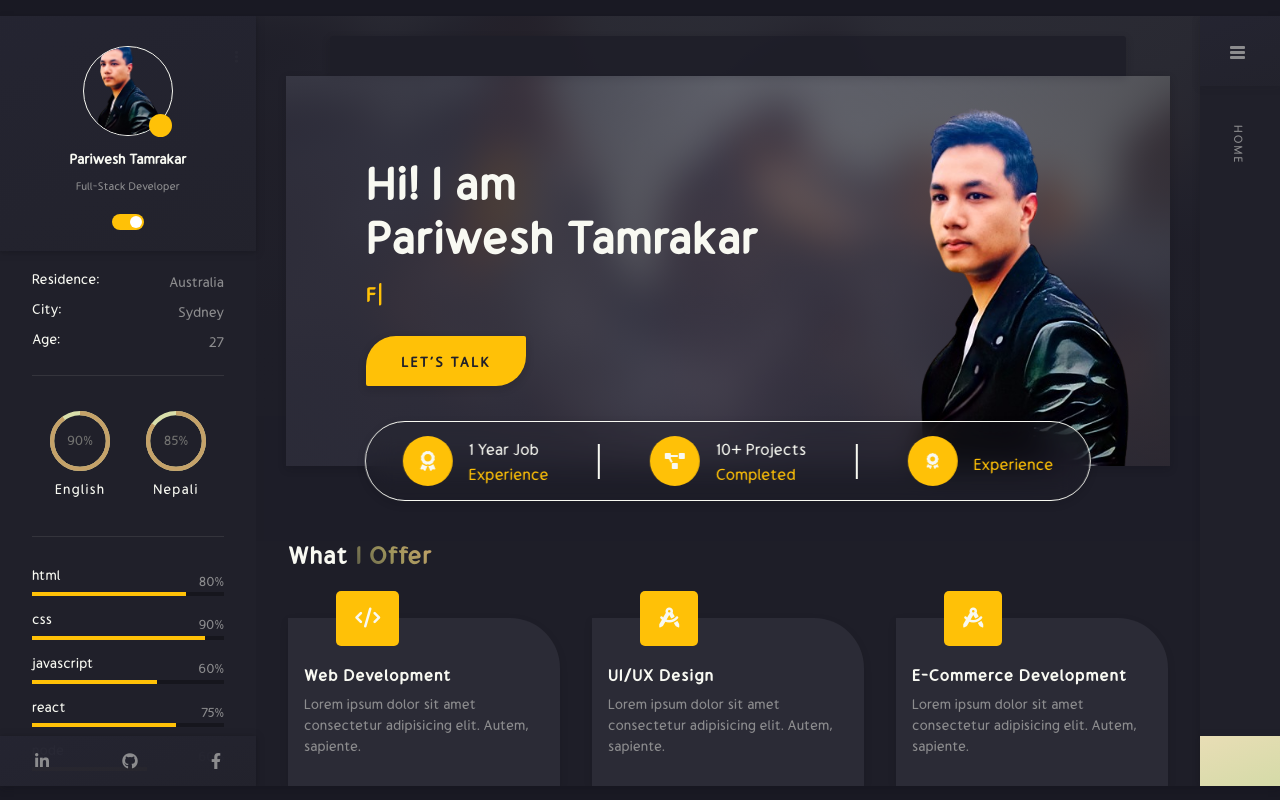
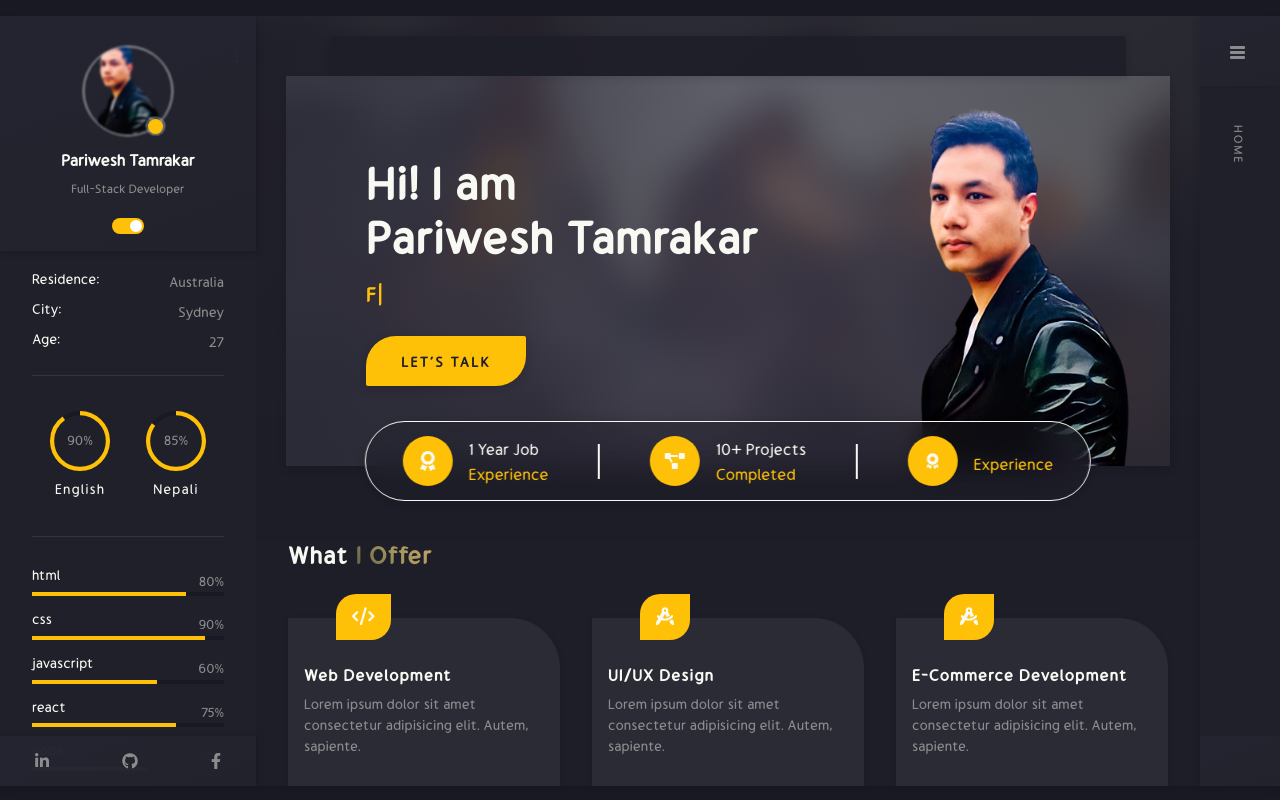
Before and after one commit to pariweshtamr/official-portfolio, a React (Create React App) app: page / in a window 1280 px wide. Both pictures are taken after a click on the checkbox 128 px from the left and 222 px from the top of the page. Built offline with nearby package versions, Linux system fonts and the light colour scheme.

Commit message:
ui improvements

```diff
--- a/src/components/CircularProgressBar/CircularProgressBar.js
+++ b/src/components/CircularProgressBar/CircularProgressBar.js
@@ -10,6 +10,25 @@ const CircularProgressBar = ({ val }) => {
   return (
     <div className="circle-wrap">
       <Animate>
+        {darkMode ? (
+          <ProgressProvider valueStart={0} valueEnd={valueEnd}>
+            {(value) => (
+              <CircularProgressbar
+                value={value}
+                text={`${value}%`}
+                strokeWidth={7}
+                styles={buildStyles({
+                  textSize: "22px",
+                  textColor: "#8c8c8e",
+                  pathColor: "#ffc107",
+                  trailColor: "#191923",
+                  strokeLinecap: "butt",
+                  pathTransitionDuration: 2.5,
+                })}
+              />
+            )}
+          </ProgressProvider>
+        ) : (
           <ProgressProvider valueStart={0} valueEnd={valueEnd}>
             {(value) => (
               <CircularProgressbar
@@ -27,6 +46,7 @@ const CircularProgressBar = ({ val }) => {
               />
             )}
           </ProgressProvider>
+        )}
       </Animate>
     </div>
   )
--- a/src/components/Services/services.scss
+++ b/src/components/Services/services.scss
@@ -20,13 +20,14 @@
 
         .service-icon {
           position: absolute;
-          top: -1.7rem;
+          top: -1.5rem;
           left: 3rem;
           background: var(--color-light);
           width: max-content;
-          padding: 0.8rem 1.2rem;
-          border-radius: 5px;
-          font-size: 20px;
+          padding: 0.6rem 1rem;
+          font-size: 18px;
+          border-top-left-radius: 20px;
+          border-bottom-right-radius: 20px;
         }
         .service-card-content {
           h6 {
--- a/src/components/Sidebar/Left/Leftbar.js
+++ b/src/components/Sidebar/Left/Leftbar.js
@@ -22,7 +22,9 @@ const Leftbar = () => {
           <div className="avatar-image">
             <img src={images.dev} alt="" />
 
-            <div className="avatar-light"></div>
+            <div className="avatar-light">
+              <div className="avatar-light-available"></div>
+            </div>
           </div>
 
           <h5>Pariwesh Tamrakar</h5>
--- a/src/components/Sidebar/Left/leftbar.scss
+++ b/src/components/Sidebar/Left/leftbar.scss
@@ -51,20 +51,44 @@
           object-fit: cover;
           border-radius: 50%;
           z-index: 0;
-          border: 1px solid var(--color-black);
+          border: 1px solid var(--color-main);
+          filter: blur(1px);
         }
       }
       .avatar-light {
+        z-index: 2;
         &::before {
           content: "";
           position: absolute;
           bottom: -1px;
-          right: 1px;
-          background: var(--color-yellow);
-          height: 23px;
+          right: 6px;
+          background: var(--color-white);
+          height: 22px;
           width: 23px;
           border-radius: 50%;
           animation: puls 1s infinite;
+          @keyframes puls {
+            0% {
+              transform: scale(0.6);
+              opacity: 1;
+            }
+
+            100% {
+              transform: scale(1);
+              opacity: 0;
+            }
+          }
+        }
+        .avatar-light-available {
+          position: absolute;
+          bottom: 2.5px;
+          right: 9.8px;
+          height: 15px;
+          width: 15px;
+          background: var(--color-main);
+          border-radius: 50%;
+          z-index: 0;
+          transition: 0.4s ease-in-out;
         }
       }
 
@@ -72,11 +96,11 @@
         transition: 0.4s ease-in-out;
         margin-bottom: 10px;
         font-weight: 600;
-        font-size: 14px;
+        font-size: 16px;
         color: var(--color-black);
       }
       p {
-        font-size: 11px;
+        font-size: 12px;
         display: block;
         color: #737371;
       }
--- a/src/index.css
+++ b/src/index.css
@@ -9,6 +9,7 @@
   --color-secondaryGray: #8c8c8e;
   --color-light: #ede2b9;
   --color-secondaryLight: #d0d280;
+  --color-main: #c5a269;
   --box-shadow: 0 19px 60px rgb(0 0 0 / 8%);
   --smbox-shadow: -79px 51px 60px rgba(0, 0, 0, 0.08);
 }
--- a/src/style/dark.scss
+++ b/src/style/dark.scss
@@ -48,6 +48,11 @@
         .avatar-image {
           img {
             border: 1px solid var(--color-white);
+          }
+          .avatar-light {
+            .avatar-light-available {
+              background: var(--color-yellow);
+            }
           }
         }
 
@@ -108,7 +113,7 @@
               }
               .hard-skill-progress {
                 .progress {
-                  background: rgb(22, 22, 29);
+                  background: #191923;
                   span {
                     background: var(--color-yellow);
                   }
@@ -196,6 +201,13 @@
         .menu-item.active {
           color: var(--color-yellow);
         }
+      }
+      .right-menu-bar-footer {
+        background: linear-gradient(
+          159deg,
+          rgba(37, 37, 50, 0.98) 0%,
+          rgba(35, 35, 45, 0.98) 100%
+        );
       }
     }
   }
```
Lines whose indentation alone changed are shown as unchanged.
